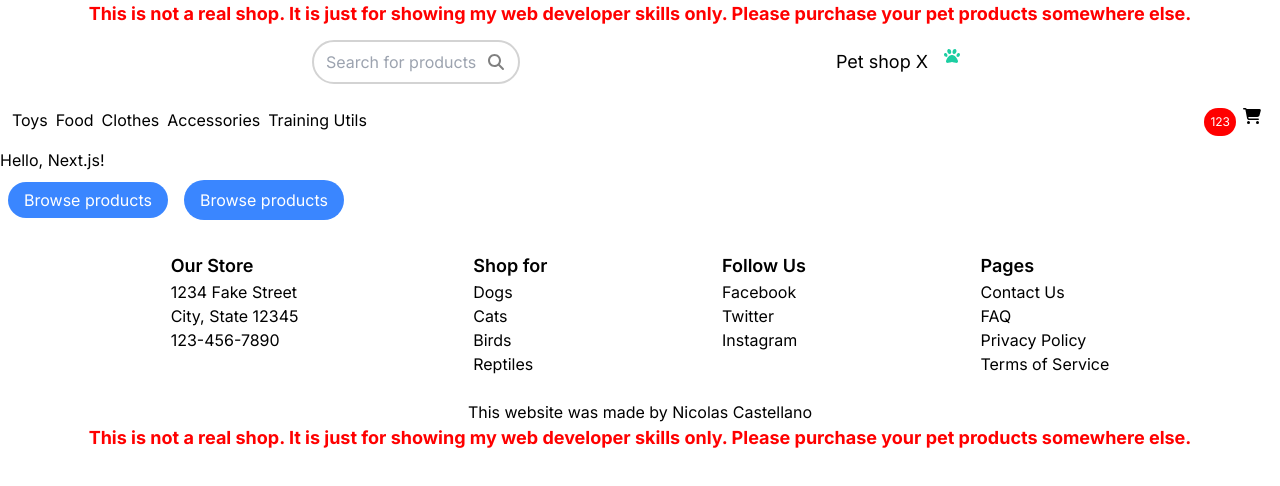
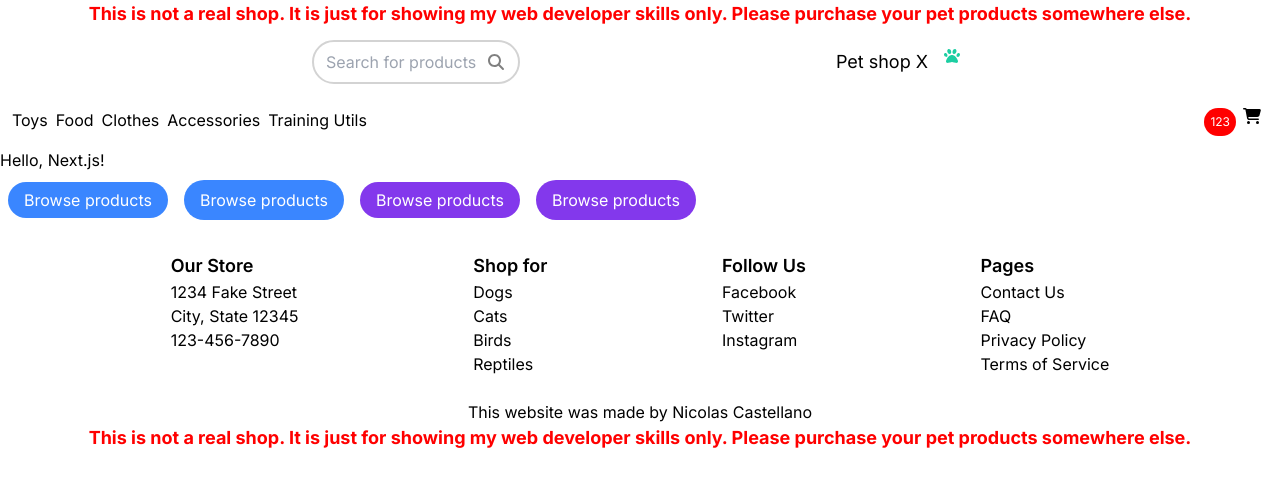
Before and after one commit to TheAttentionSeeker5050/Ecommerce-site-go-nextjs, a Next.js app in the folder client/: page / in a window 1280 px wide. Shown: the top 486 px of the page. Built offline with nearby package versions, Linux system fonts and the light colour scheme.

Commit message:
added hover change color on buttons

```diff
--- a/client/src/app/page.tsx
+++ b/client/src/app/page.tsx
@@ -1,5 +1,6 @@
 'use client'
 import { ButtonRedirectPrimary, ButtonWithActionPrimary} from "@/components/buttons/buttonPrimary";
+import { ButtonRedirectSecondary, ButtonWithActionSecondary } from "@/components/buttons/buttonSecondary";
 
 
 export default function Page() {
@@ -7,5 +8,7 @@ export default function Page() {
         <h1>Hello, Next.js!</h1>
         <ButtonRedirectPrimary text='Browse products' href='/products' />
         <ButtonWithActionPrimary text='Browse products' onClick={() => {alert()}} />
+        <ButtonRedirectSecondary text='Browse products' href='/products' />
+        <ButtonWithActionSecondary text='Browse products' onClick={() => {alert()}} />
     </div>
 }
--- a/client/src/components/buttons/buttonPrimary.tsx
+++ b/client/src/components/buttons/buttonPrimary.tsx
@@ -14,7 +14,9 @@ export function ButtonRedirectPrimary({
         <a
         className={`bg-primary text-white py-2 px-4 m-2 rounded-full ${
             disabled ? 'opacity-50 cursor-not-allowed' : ''
-        }`}
+        }
+        hover:bg-primary-hover
+        `}
         href={href}
         >
             {text}
@@ -37,7 +39,9 @@ export function ButtonWithActionPrimary(props: ButtonPrimaryProps) {
         <button
         className={`bg-primary text-white py-2 px-4 m-2 rounded-full ${
             props.disabled ? 'opacity-50 cursor-not-allowed' : ''
-        }`}
+        }
+        hover:bg-primary-hover
+        `}
         onClick={props.onClick}
         >
             {props.text}
--- a/client/src/components/buttons/buttonSecondary.tsx
+++ b/client/src/components/buttons/buttonSecondary.tsx
@@ -2,18 +2,21 @@
 
 import React from 'react';
 
-interface ButtonPrimaryWithRedirectProps {
+interface ButtonSecondaryWithRedirectProps {
     text: string;
     href: string;
     disabled?: boolean;
 }
 
-export function ButtonRedirectSecondary(props: ButtonPrimaryWithRedirectProps) {
+
+export function ButtonRedirectSecondary(props: ButtonSecondaryWithRedirectProps) {
     return (
         <a
             className={`bg-secondary text-white py-2 px-4 m-2 rounded-full ${
                 props.disabled ? 'opacity-50 cursor-not-allowed' : ''
-            }`}
+            }
+            hover:bg-secondary-hover
+            `}
             href={props.href}
         >
             {props.text}
@@ -24,7 +27,7 @@ export function ButtonRedirectSecondary(props: ButtonPrimaryWithRedirectProps) {
 
 // this button will execute a function when clicked withouth passing handlers as props
 // needs to be on pages with use client
-interface ButtonPrimaryWithActionProps {
+interface ButtonSecondaryWithActionProps {
     text: string
     onClick: () => void
     disabled?: boolean
@@ -33,12 +36,14 @@ interface ButtonPrimaryWithActionProps {
 }
 
 
-export function ButtonWithActionPrimary(props: ButtonPrimaryWithActionProps) {
+export function ButtonWithActionSecondary(props: ButtonSecondaryWithActionProps) {
     return (
         <button
-        className={`bg-primary text-white py-2 px-4 m-2 rounded-full ${
+        className={`bg-secondary text-white py-2 px-4 m-2 rounded-full ${
             props.disabled ? 'opacity-50 cursor-not-allowed' : ''
-        }`}
+        }
+        hover:bg-secondary-hover
+        `}
         onClick={props.onClick}
         >
             {props.text}
--- a/client/tailwind.config.js
+++ b/client/tailwind.config.js
@@ -20,12 +20,14 @@ module.exports = {
           light: '#3a86ff',
           DEFAULT: '#3a86ff',
           dark: '#415a77',
+          hover: '#5d92e7',
 
         },
         secondary: {
           light: '#8338ec',
           DEFAULT: '#8338ec',
           dark: '#1d3557',
+          hover: '#9b60ed',
         },
         neutral: {
           light: '#6c757d',
```
